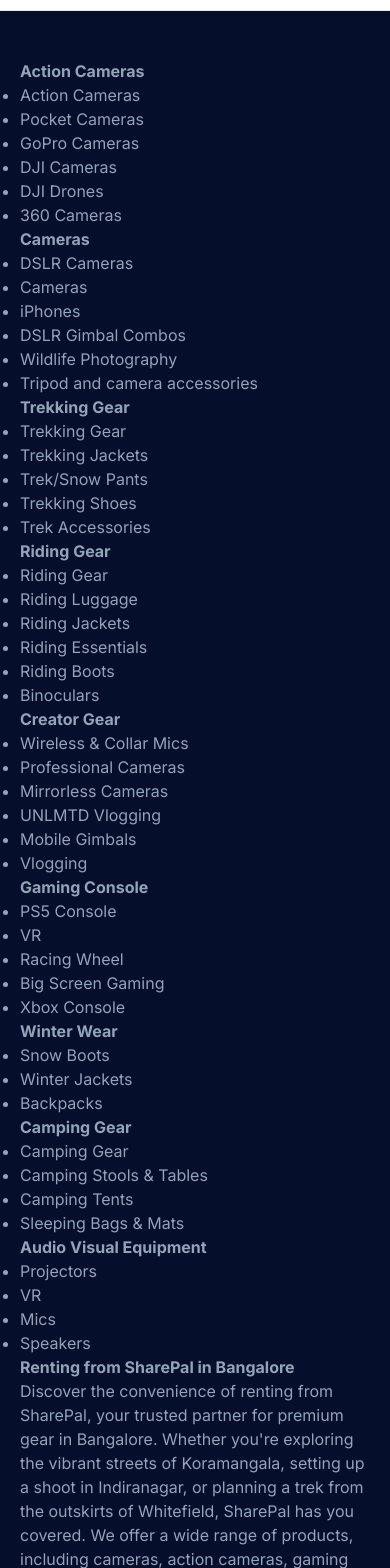
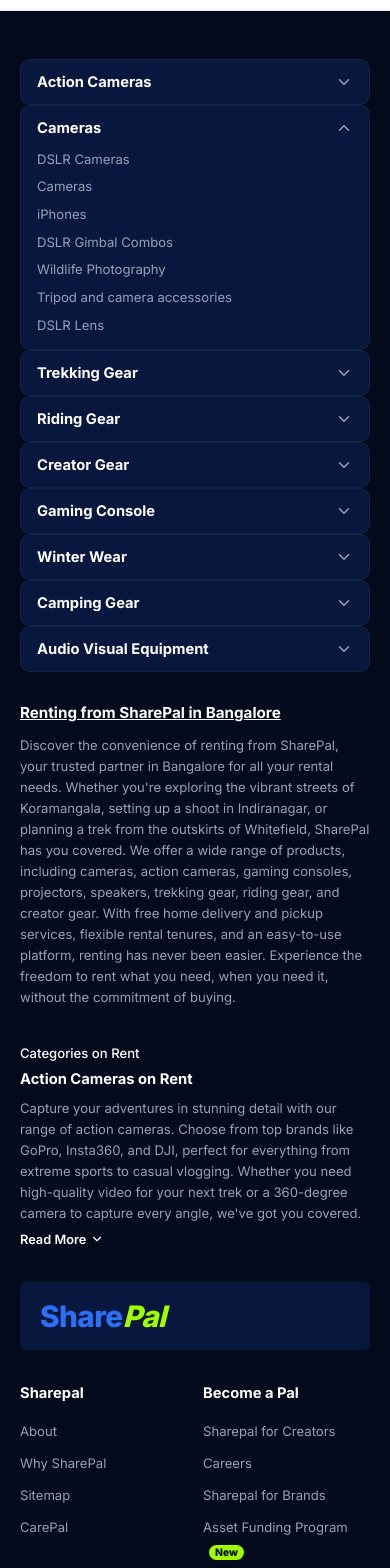
Before and after one commit to dev-Lavi/Sharepal, a React (Vite) app: page / in a window 390 px wide. Shown: the part 4780-6348 px from the top of the page. Built offline with nearby package versions, Linux system fonts and the light colour scheme.

Commit message:
fix(footer): align footer with desktop mega-grid and mobile accordions as per reference images

```diff
--- a/src/components/Footer.jsx
+++ b/src/components/Footer.jsx
@@ -11,8 +11,52 @@
   ChevronUp as ArrowUp
 } from 'lucide-react';
 
+const footerCategoryGroups = [
+  {
+    title: 'Action Cameras',
+    items: ['Action Cameras', 'Pocket Cameras', 'GoPro Cameras', 'DJI Cameras', 'DJI Drones', '360 Cameras']
+  },
+  {
+    title: 'Cameras',
+    items: ['DSLR Cameras', 'Cameras', 'iPhones', 'DSLR Gimbal Combos', 'Wildlife Photography', 'Tripod and camera accessories', 'DSLR Lens']
+  },
+  {
+    title: 'Trekking Gear',
+    items: ['Trekking Gear', 'Trekking Jackets', 'Trek/Snow Pants', 'Trekking Shoes', 'Trek Accessories']
+  },
+  {
+    title: 'Riding Gear',
+    items: ['Riding Gear', 'Riding Luggage', 'Riding Jackets', 'Riding Essentials', 'Riding Boots', 'Binoculars']
+  },
+  {
+    title: 'Creator Gear',
+    items: ['Wireless & Collar Mics', 'Professional Cameras', 'Mirrorless Cameras', 'UNLMTD Vlogging', 'Mobile Gimbals', 'Vlogging']
+  },
+  {
+    title: 'Gaming Console',
+    items: ['PS5 Console', 'VR', 'Racing Wheel', 'Big Screen Gaming', 'Xbox Console']
+  },
+  {
+    title: 'Winter Wear',
+    items: ['Snow Boots', 'Winter Jackets', 'Backpacks']
+  },
+  {
+    title: 'Camping Gear',
+    items: ['Camping Gear', 'Camping Stools & Tables', 'Camping Tents', 'Sleeping Bags & Mats']
+  },
+  {
+    title: 'Audio Visual Equipment',
+    items: ['Projectors', 'VR', 'Mics', 'Speakers']
+  }
+];
+
 export default function Footer() {
   const [readMore, setReadMore] = useState(false);
+  const [openMobileGroup, setOpenMobileGroup] = useState('Cameras'); // 'Cameras' open by default matching reference
+
+  const toggleMobileGroup = (title) => {
+    setOpenMobileGroup(openMobileGroup === title ? null : title);
+  };
 
   const scrollToTop = () => {
     window.scrollTo({ top: 0, behavior: 'smooth' });
@@ -22,121 +66,62 @@
     <footer className="sp-website-footer">
       <div className="sp-container">
 
-        {/* Category Directory Links Grid */}
-        <div className="sp-footer-mega-grid">
-
-          {/* Row 1 Columns */}
-          <div className="sp-footer-mega-col">
-            <h4 className="sp-footer-mega-title">Action Cameras</h4>
-            <ul className="sp-footer-mega-list">
-              <li><a href="#">Action Cameras</a></li>
-              <li><a href="#">Pocket Cameras</a></li>
-              <li><a href="#">GoPro Cameras</a></li>
-              <li><a href="#">DJI Cameras</a></li>
-              <li><a href="#">DJI Drones</a></li>
-              <li><a href="#">360 Cameras</a></li>
-            </ul>
-          </div>
-
-          <div className="sp-footer-mega-col">
-            <h4 className="sp-footer-mega-title">Cameras</h4>
-            <ul className="sp-footer-mega-list">
-              <li><a href="#">DSLR Cameras</a></li>
-              <li><a href="#">Cameras</a></li>
-              <li><a href="#">iPhones</a></li>
-              <li><a href="#">DSLR Gimbal Combos</a></li>
-              <li><a href="#">Wildlife Photography</a></li>
-              <li><a href="#">Tripod and camera accessories</a></li>
-            </ul>
-          </div>
-
-          <div className="sp-footer-mega-col">
-            <h4 className="sp-footer-mega-title">Trekking Gear</h4>
-            <ul className="sp-footer-mega-list">
-              <li><a href="#">Trekking Gear</a></li>
-              <li><a href="#">Trekking Jackets</a></li>
-              <li><a href="#">Trek/Snow Pants</a></li>
-              <li><a href="#">Trekking Shoes</a></li>
-              <li><a href="#">Trek Accessories</a></li>
-            </ul>
-          </div>
-
-          <div className="sp-footer-mega-col">
-            <h4 className="sp-footer-mega-title">Riding Gear</h4>
-            <ul className="sp-footer-mega-list">
-              <li><a href="#">Riding Gear</a></li>
-              <li><a href="#">Riding Luggage</a></li>
-              <li><a href="#">Riding Jackets</a></li>
-              <li><a href="#">Riding Essentials</a></li>
-              <li><a href="#">Riding Boots</a></li>
-              <li><a href="#">Binoculars</a></li>
-            </ul>
-          </div>
-
-          <div className="sp-footer-mega-col">
-            <h4 className="sp-footer-mega-title">Creator Gear</h4>
-            <ul className="sp-footer-mega-list">
-              <li><a href="#">Wireless & Collar Mics</a></li>
-              <li><a href="#">Professional Cameras</a></li>
-              <li><a href="#">Mirrorless Cameras</a></li>
-              <li><a href="#">UNLMTD Vlogging</a></li>
-              <li><a href="#">Mobile Gimbals</a></li>
-              <li><a href="#">Vlogging</a></li>
-            </ul>
-          </div>
-
-          {/* Row 2 Columns */}
-          <div className="sp-footer-mega-col">
-            <h4 className="sp-footer-mega-title">Gaming Console</h4>
-            <ul className="sp-footer-mega-list">
-              <li><a href="#">PS5 Console</a></li>
-              <li><a href="#">VR</a></li>
-              <li><a href="#">Racing Wheel</a></li>
-              <li><a href="#">Big Screen Gaming</a></li>
-              <li><a href="#">Xbox Console</a></li>
-            </ul>
-          </div>
-
-          <div className="sp-footer-mega-col">
-            <h4 className="sp-footer-mega-title">Winter Wear</h4>
-            <ul className="sp-footer-mega-list">
-              <li><a href="#">Snow Boots</a></li>
-              <li><a href="#">Winter Jackets</a></li>
-              <li><a href="#">Backpacks</a></li>
-            </ul>
-          </div>
-
-          <div className="sp-footer-mega-col">
-            <h4 className="sp-footer-mega-title">Camping Gear</h4>
-            <ul className="sp-footer-mega-list">
-              <li><a href="#">Camping Gear</a></li>
-              <li><a href="#">Camping Stools & Tables</a></li>
-              <li><a href="#">Camping Tents</a></li>
-              <li><a href="#">Sleeping Bags & Mats</a></li>
-            </ul>
-          </div>
-
-          <div className="sp-footer-mega-col">
-            <h4 className="sp-footer-mega-title">Audio Visual Equipment</h4>
-            <ul className="sp-footer-mega-list">
-              <li><a href="#">Projectors</a></li>
-              <li><a href="#">VR</a></li>
-              <li><a href="#">Mics</a></li>
-              <li><a href="#">Speakers</a></li>
-            </ul>
-          </div>
-
+        {/* ── 1. DESKTOP: CATEGORY MEGA-GRID (5 COLUMNS) ── */}
+        <div className="sp-footer-mega-grid desktop-only">
+          {footerCategoryGroups.map((group) => (
+            <div key={group.title} className="sp-footer-mega-col">
+              <h4 className="sp-footer-mega-title">{group.title}</h4>
+              <ul className="sp-footer-mega-list">
+                {group.items.map((item) => (
+                  <li key={item}>
+                    <a href="#">{item}</a>
+                  </li>
+                ))}
+              </ul>
+            </div>
+          ))}
         </div>
 
-        {/* City Info Description */}
+        {/* ── 1B. MOBILE: CATEGORY ACCORDIONS ── */}
+        <div className="sp-footer-accordions-mobile mobile-only">
+          {footerCategoryGroups.map((group) => {
+            const isOpen = openMobileGroup === group.title;
+            return (
+              <div key={group.title} className="sp-footer-accordion-card">
+                <button
+                  type="button"
+                  className="sp-footer-accordion-header"
+                  onClick={() => toggleMobileGroup(group.title)}
+                  aria-expanded={isOpen}
+                >
+                  <span>{group.title}</span>
+                  {isOpen ? (
+                    <ChevronUp size={18} color="#94A3B8" />
+                  ) : (
+                    <ChevronDown size={18} color="#94A3B8" />
+                  )}
+                </button>
+                {isOpen && (
+                  <div className="sp-footer-accordion-content">
+                    {group.items.map((item) => (
+                      <a key={item} href="#">{item}</a>
+                    ))}
+                  </div>
+                )}
+              </div>
+            );
+          })}
+        </div>
+
+        {/* ── 2. "RENTING FROM SHAREPAL IN BANGALORE" ── */}
         <div className="sp-footer-city-description">
-          <h4 className="sp-footer-city-heading">Renting from SharePal in Bangalore</h4>
+          <a href="#" className="sp-footer-city-heading">Renting from SharePal in Bangalore</a>
           <p className="sp-footer-city-text">
-            Discover the convenience of renting from SharePal, your trusted partner for premium gear in Bangalore. Whether you're exploring the vibrant streets of Koramangala, setting up a shoot in Indiranagar, or planning a trek from the outskirts of Whitefield, SharePal has you covered. We offer a wide range of products, including cameras, action cameras, gaming consoles, projectors, speakers, trekking gear, riding gear, and creator gear. With free home delivery and pickup services, flexible rental tenures, and an easy-to-use platform, renting has never been easier. Experience the freedom to rent what you need, when you need it, without the commitment of buying.
+            Discover the convenience of renting from SharePal, your trusted partner in Bangalore for all your rental needs. Whether you're exploring the vibrant streets of Koramangala, setting up a shoot in Indiranagar, or planning a trek from the outskirts of Whitefield, SharePal has you covered. We offer a wide range of products, including cameras, action cameras, gaming consoles, projectors, speakers, trekking gear, riding gear, and creator gear. With free home delivery and pickup services, flexible rental tenures, and an easy-to-use platform, renting has never been easier. Experience the freedom to rent what you need, when you need it, without the commitment of buying.
           </p>
         </div>
 
-        {/* Categories on Rent SEO Summary */}
+        {/* ── 3. CATEGORIES ON RENT SEO SUMMARY ── */}
         <div className="sp-footer-seo-top">
           <div className="sp-footer-cat-heading">Categories on Rent</div>
           <a href="#" className="sp-footer-subcat-heading">Action Cameras on Rent</a>
@@ -158,15 +143,15 @@
           </button>
         </div>
 
-        {/* Brand Logo */}
+        {/* ── 4. BRAND LOGO BAR ── */}
         <div className="sp-footer-brand-row">
-          <div className="sp-footer-logo-svg">
-            <span style={{ color: '#2563eb', fontSize: '2rem', fontWeight: 900, letterSpacing: '-0.5px' }}>Share</span>
-            <span style={{ color: '#9eff00', fontSize: '2rem', fontWeight: 900, fontStyle: 'italic', letterSpacing: '-0.5px' }}>Pal</span>
+          <div className="sp-footer-brand-bar">
+            <span className="sp-footer-brand-share">Share</span>
+            <span className="sp-footer-brand-pal">Pal</span>
           </div>
         </div>
 
-        {/* Footer Navigation Columns */}
+        {/* ── 5. 5 FOOTER NAVIGATION COLUMNS ── */}
         <div className="sp-footer-links-grid">
 
           {/* Col 1: Sharepal */}
@@ -204,7 +189,7 @@
           <div className="sp-footer-col">
             <h4>Information</h4>
             <ul>
-              <li><a href="#">How it works?</a></li>
+              <li><a href="#">How It works?</a></li>
               <li><a href="#">FAQs</a></li>
               <li><a href="#">Verification</a></li>
               <li><a href="#">Cancellation Policy</a></li>
@@ -220,7 +205,7 @@
               <li><a href="#">Shipping policy</a></li>
               <li><a href="#">Damage Policy</a></li>
               <li><a href="#">Terms of Use</a></li>
-              <li><a href="#" style={{ textDecoration: 'underline' }}>Privacy Policy</a></li>
+              <li><a href="#">Privacy Policy</a></li>
             </ul>
           </div>
 
@@ -248,7 +233,7 @@
 
         </div>
 
-        {/* Bottom Bar */}
+        {/* ── 6. BOTTOM BAR ── */}
         <div className="sp-footer-bottom-row">
           <button type="button" className="sp-footer-go-up" onClick={scrollToTop}>
             <span>Go up</span>
--- a/src/index.css
+++ b/src/index.css
@@ -1130,35 +1130,130 @@
    12. EXACT MIDNIGHT BLUE FOOTER
    ========================================================================== */
 .sp-website-footer {
-  background: var(--sp-footer-navy);
+  background: #030a1c;
   color: #94a3b8;
   padding: 48px 0 28px 0;
 }
 
-.sp-footer-seo-top {
-  padding-bottom: 28px;
-  border-bottom: 1px solid rgba(255, 255, 255, 0.1);
-  margin-bottom: 32px;
-}
-
-.sp-footer-cat-heading {
+/* Category Directory Mega-Grid (Image 1) */
+.sp-footer-mega-grid {
+  display: grid;
+  grid-template-columns: repeat(5, 1fr);
+  gap: 36px 24px;
+  margin-bottom: 40px;
+}
+
+.sp-footer-mega-col h4 {
+  color: #ffffff;
+  font-size: 0.95rem;
+  font-weight: 700;
+  margin-bottom: 12px;
+}
+
+.sp-footer-mega-list {
+  list-style: none;
+  display: flex;
+  flex-direction: column;
+  gap: 7px;
+}
+
+.sp-footer-mega-list a {
+  color: #94a3b8;
+  font-size: 0.82rem;
+  transition: color 150ms ease;
+}
+
+.sp-footer-mega-list a:hover {
+  color: #ffffff;
+}
+
+/* Mobile Category Accordions (Image 3) */
+.sp-footer-accordions-mobile {
+  display: flex;
+  flex-direction: column;
+  gap: 8px;
+  margin-bottom: 28px;
+}
+
+.sp-footer-accordion-card {
+  background: #08173d;
+  border-radius: 10px;
+  overflow: hidden;
+  border: 1px solid rgba(255, 255, 255, 0.05);
+}
+
+.sp-footer-accordion-header {
+  width: 100%;
+  padding: 13px 16px;
+  display: flex;
+  align-items: center;
+  justify-content: space-between;
+  background: none;
+  border: none;
+  color: #ffffff;
   font-size: 0.92rem;
   font-weight: 700;
-  color: #ffffff;
-  margin-bottom: 6px;
+  cursor: pointer;
+  text-align: left;
+}
+
+.sp-footer-accordion-content {
+  padding: 0 16px 14px 16px;
+  display: flex;
+  flex-direction: column;
+  gap: 8px;
+}
+
+.sp-footer-accordion-content a {
+  color: #94a3b8;
+  font-size: 0.82rem;
+  display: block;
+}
+
+/* Renting from SharePal in Bangalore (Image 1) */
+.sp-footer-city-description {
+  margin-bottom: 36px;
+}
+
+.sp-footer-city-heading {
+  color: #ffffff;
+  font-size: 0.95rem;
+  font-weight: 700;
+  text-decoration: underline;
+  margin-bottom: 10px;
+  display: inline-block;
+}
+
+.sp-footer-city-text {
+  color: #94a3b8;
+  font-size: 0.82rem;
+  line-height: 1.6;
+}
+
+/* Categories on Rent SEO Summary (Image 2) */
+.sp-footer-seo-top {
+  margin-bottom: 32px;
+}
+
+.sp-footer-cat-heading {
+  font-size: 0.82rem;
+  font-weight: 500;
+  color: #ffffff;
+  margin-bottom: 4px;
 }
 
 .sp-footer-subcat-heading {
-  font-size: 0.88rem;
+  font-size: 0.92rem;
   font-weight: 700;
   color: #ffffff;
   margin-bottom: 8px;
+  display: block;
 }
 
 .sp-footer-seo-desc {
   font-size: 0.82rem;
   line-height: 1.6;
-  color: #cbd5e1;
+  color: #94a3b8;
 }
 
 .sp-footer-read-more-btn {
@@ -1169,18 +1264,45 @@
   font-size: 0.8rem;
   font-weight: 600;
   margin-top: 8px;
-}
-
+  background: none;
+  border: none;
+  cursor: pointer;
+}
+
+/* Brand Logo Bar (Image 2) */
 .sp-footer-brand-row {
-  margin-bottom: 28px;
-}
-
+  margin-bottom: 32px;
+}
+
+.sp-footer-brand-bar {
+  background: #08173d;
+  border-radius: 6px;
+  padding: 12px 20px;
+  display: flex;
+  align-items: center;
+}
+
+.sp-footer-brand-share {
+  color: #2b70f7;
+  font-size: 1.85rem;
+  font-weight: 900;
+  letter-spacing: -0.5px;
+}
+
+.sp-footer-brand-pal {
+  color: #9eff00;
+  font-size: 1.85rem;
+  font-weight: 900;
+  font-style: italic;
+  letter-spacing: -0.5px;
+}
+
+/* 5 Footer Links Columns (Image 2) */
 .sp-footer-links-grid {
   display: grid;
   grid-template-columns: repeat(5, 1fr);
   gap: 24px;
   padding-bottom: 36px;
-  border-bottom: 1px solid rgba(255, 255, 255, 0.1);
 }
 
 .sp-footer-col h4 {
@@ -1202,18 +1324,19 @@
   font-size: 0.82rem;
   transition: color 150ms ease;
 }
+
 .sp-footer-col a:hover {
   color: #ffffff;
 }
 
 .sp-green-new-pill {
-  background: var(--sp-lime-accent);
-  color: #0f172a;
+  background: #9eff00;
+  color: #000000;
   font-size: 0.65rem;
   font-weight: 800;
   padding: 1px 6px;
   border-radius: 9999px;
-  margin-left: 4px;
+  margin-left: 6px;
 }
 
 .sp-help-item {
@@ -1224,31 +1347,55 @@
 
 .sp-social-icons-row {
   display: flex;
-  gap: 12px;
-  margin-top: 6px;
-}
+  align-items: center;
+  gap: 10px;
+  margin-top: 10px;
+}
+
 .sp-social-icons-row a {
-  color: #cbd5e1;
-}
+  display: inline-flex;
+  align-items: center;
+  justify-content: center;
+  width: 32px;
+  height: 32px;
+  background: #08173d;
+  border-radius: 4px;
+  color: #ffffff;
+  transition: all 150ms ease;
+}
+
 .sp-social-icons-row a:hover {
-  color: var(--sp-lime-accent);
-}
-
+  background: #2563eb;
+  color: #ffffff;
+}
+
+/* Bottom Bar (Image 2) */
 .sp-footer-bottom-row {
   display: flex;
   align-items: center;
   justify-content: space-between;
-  padding-top: 20px;
+  padding-top: 24px;
+  border-top: 1px solid rgba(255, 255, 255, 0.1);
   font-size: 0.78rem;
   color: #94a3b8;
 }
 
 .sp-footer-go-up {
-  display: flex;
-  align-items: center;
-  gap: 4px;
-  color: #cbd5e1;
+  display: inline-flex;
+  align-items: center;
+  gap: 6px;
+  color: #ffffff;
+  font-size: 0.82rem;
   font-weight: 600;
+  background: none;
+  border: none;
+  cursor: pointer;
+  padding: 0;
+  transition: opacity 150ms ease;
+}
+
+.sp-footer-go-up:hover {
+  opacity: 0.8;
 }
 
 /* ==========================================================================
@@ -1885,4 +2032,18 @@
     padding: 1px 4px !important;
     line-height: 1 !important;
   }
-}
+
+  /* Mobile Footer Adjustments */
+  .sp-website-footer {
+    padding-bottom: 80px !important;
+  }
+  .sp-footer-bottom-row {
+    flex-direction: column !important;
+    gap: 12px !important;
+    text-align: center !important;
+  }
+  .sp-footer-links-grid {
+    grid-template-columns: repeat(2, 1fr) !important;
+    gap: 24px 16px !important;
+  }
+}
```
